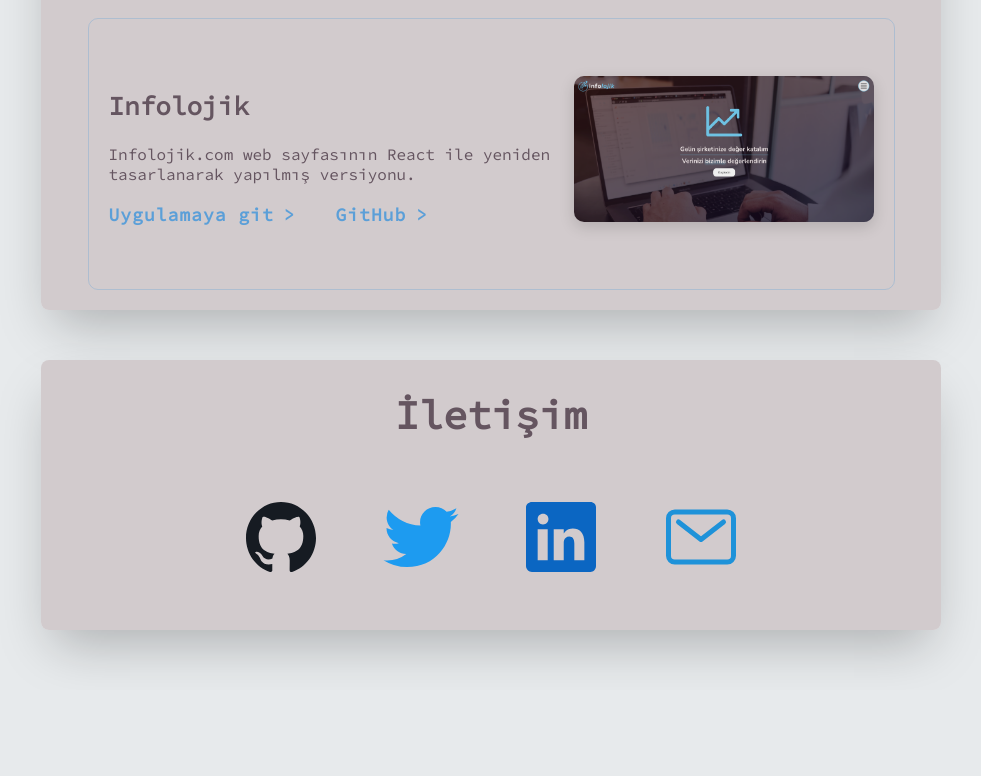
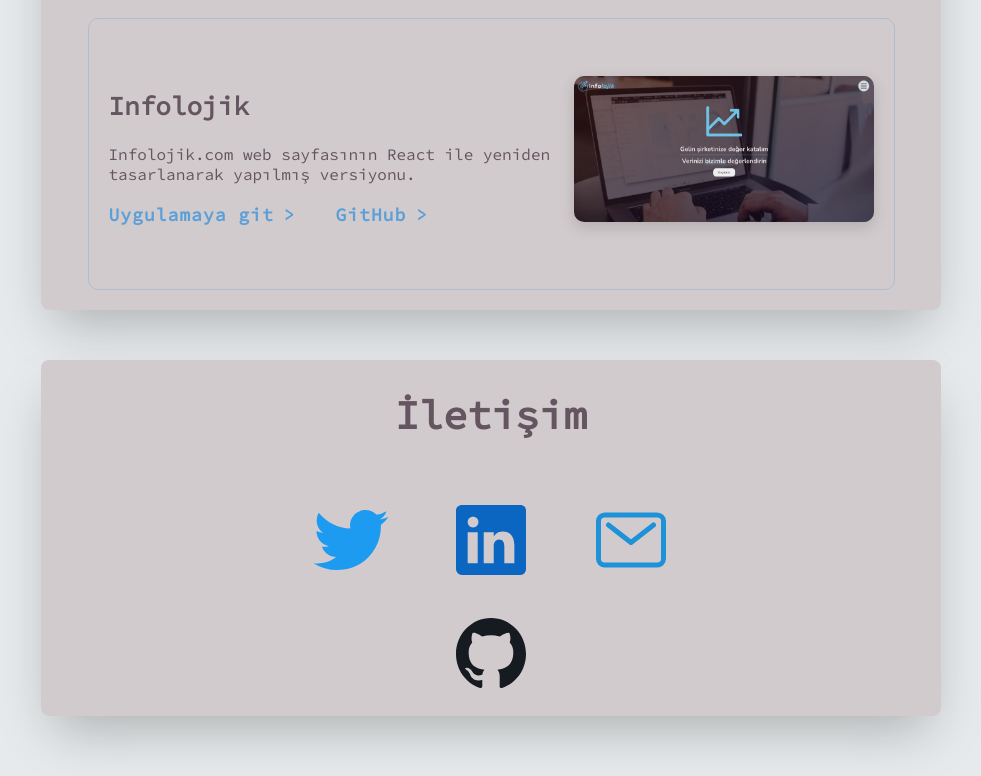
Before and after one commit to buraltintas/my-portfolio, a React (Create React App) app: page / in a window 1280 px wide. Shown: the part 2570-3346 px from the top of the page, without its empty margins (149-1130 px from the left). Before the commit the page ends 3260 px from the top, so only its background shows below. Built offline with nearby package versions, Linux system fonts and the light colour scheme.

Commit message:
Add props to Contact component

```diff
--- a/package.json
+++ b/package.json
@@ -9,7 +9,9 @@
     "@testing-library/jest-dom": "^5.16.2",
     "@testing-library/react": "^12.1.4",
     "@testing-library/user-event": "^13.5.0",
+    "bootstrap": "^5.1.3",
     "react": "^17.0.2",
+    "react-bootstrap": "^2.2.1",
     "react-dom": "^17.0.2",
     "react-scripts": "5.0.0",
     "web-vitals": "^2.1.4"
--- a/src/App.js
+++ b/src/App.js
@@ -67,7 +67,7 @@ function App() {
       </div>
 
       <div ref={contact}>
-        <Contact />
+        <Contact engLang={engLang} />
       </div>
     </main>
   );
--- a/src/components/contact/Contact.js
+++ b/src/components/contact/Contact.js
@@ -7,21 +7,6 @@ const Contact = (props) => {
         {props.engLang ? "Contact" : "İletişim"}
       </h1>
       <div className={styles.icons}>
-        <a
-          className={styles.iconGithub}
-          href="https://github.com/buraltintas"
-          target="_blank"
-          rel="noreferrer"
-        >
-          <svg
-            className={styles.icon}
-            xmlns="http://www.w3.org/2000/svg"
-            viewBox="0 0 512 512"
-          >
-            <title>Logo Github</title>
-            <path d="M256 32C132.3 32 32 134.9 32 261.7c0 101.5 64.2 187.5 153.2 217.9a17.56 17.56 0 003.8.4c8.3 0 11.5-6.1 11.5-11.4 0-5.5-.2-19.9-.3-39.1a102.4 102.4 0 01-22.6 2.7c-43.1 0-52.9-33.5-52.9-33.5-10.2-26.5-24.9-33.6-24.9-33.6-19.5-13.7-.1-14.1 1.4-14.1h.1c22.5 2 34.3 23.8 34.3 23.8 11.2 19.6 26.2 25.1 39.6 25.1a63 63 0 0025.6-6c2-14.8 7.8-24.9 14.2-30.7-49.7-5.8-102-25.5-102-113.5 0-25.1 8.7-45.6 23-61.6-2.3-5.8-10-29.2 2.2-60.8a18.64 18.64 0 015-.5c8.1 0 26.4 3.1 56.6 24.1a208.21 208.21 0 01112.2 0c30.2-21 48.5-24.1 56.6-24.1a18.64 18.64 0 015 .5c12.2 31.6 4.5 55 2.2 60.8 14.3 16.1 23 36.6 23 61.6 0 88.2-52.4 107.6-102.3 113.3 8 7.1 15.2 21.1 15.2 42.5 0 30.7-.3 55.5-.3 63 0 5.4 3.1 11.5 11.4 11.5a19.35 19.35 0 004-.4C415.9 449.2 480 363.1 480 261.7 480 134.9 379.7 32 256 32z" />
-          </svg>
-        </a>
         <a
           className={styles.iconTwitter}
           href="https://twitter.com/burak_alti"
@@ -88,6 +73,23 @@ const Contact = (props) => {
           </svg>
         </a>
       </div>
+      <div className={styles.icons}>
+        <a
+          className={styles.iconGithub}
+          href="https://github.com/buraltintas"
+          target="_blank"
+          rel="noreferrer"
+        >
+          <svg
+            className={styles.icon}
+            xmlns="http://www.w3.org/2000/svg"
+            viewBox="0 0 512 512"
+          >
+            <title>Logo Github</title>
+            <path d="M256 32C132.3 32 32 134.9 32 261.7c0 101.5 64.2 187.5 153.2 217.9a17.56 17.56 0 003.8.4c8.3 0 11.5-6.1 11.5-11.4 0-5.5-.2-19.9-.3-39.1a102.4 102.4 0 01-22.6 2.7c-43.1 0-52.9-33.5-52.9-33.5-10.2-26.5-24.9-33.6-24.9-33.6-19.5-13.7-.1-14.1 1.4-14.1h.1c22.5 2 34.3 23.8 34.3 23.8 11.2 19.6 26.2 25.1 39.6 25.1a63 63 0 0025.6-6c2-14.8 7.8-24.9 14.2-30.7-49.7-5.8-102-25.5-102-113.5 0-25.1 8.7-45.6 23-61.6-2.3-5.8-10-29.2 2.2-60.8a18.64 18.64 0 015-.5c8.1 0 26.4 3.1 56.6 24.1a208.21 208.21 0 01112.2 0c30.2-21 48.5-24.1 56.6-24.1a18.64 18.64 0 015 .5c12.2 31.6 4.5 55 2.2 60.8 14.3 16.1 23 36.6 23 61.6 0 88.2-52.4 107.6-102.3 113.3 8 7.1 15.2 21.1 15.2 42.5 0 30.7-.3 55.5-.3 63 0 5.4 3.1 11.5 11.4 11.5a19.35 19.35 0 004-.4C415.9 449.2 480 363.1 480 261.7 480 134.9 379.7 32 256 32z" />
+          </svg>
+        </a>
+      </div>
     </div>
   );
 };
--- a/src/components/contact/Contact.module.css
+++ b/src/components/contact/Contact.module.css
@@ -1,6 +1,6 @@
 .contact {
   width: 90rem;
-  height: 25rem;
+  /* height: 25rem; */
   padding-bottom: 2rem;
   margin: 0 auto;
   margin-bottom: 6rem;
@@ -24,6 +24,7 @@
 .icons {
   display: flex;
   margin: 0 auto;
+  margin-top: 3rem;
   align-items: center;
   justify-content: center;
   gap: 6rem;
```
Also changed, not shown: 1 other file (tests, documents, lock files or other folders).
